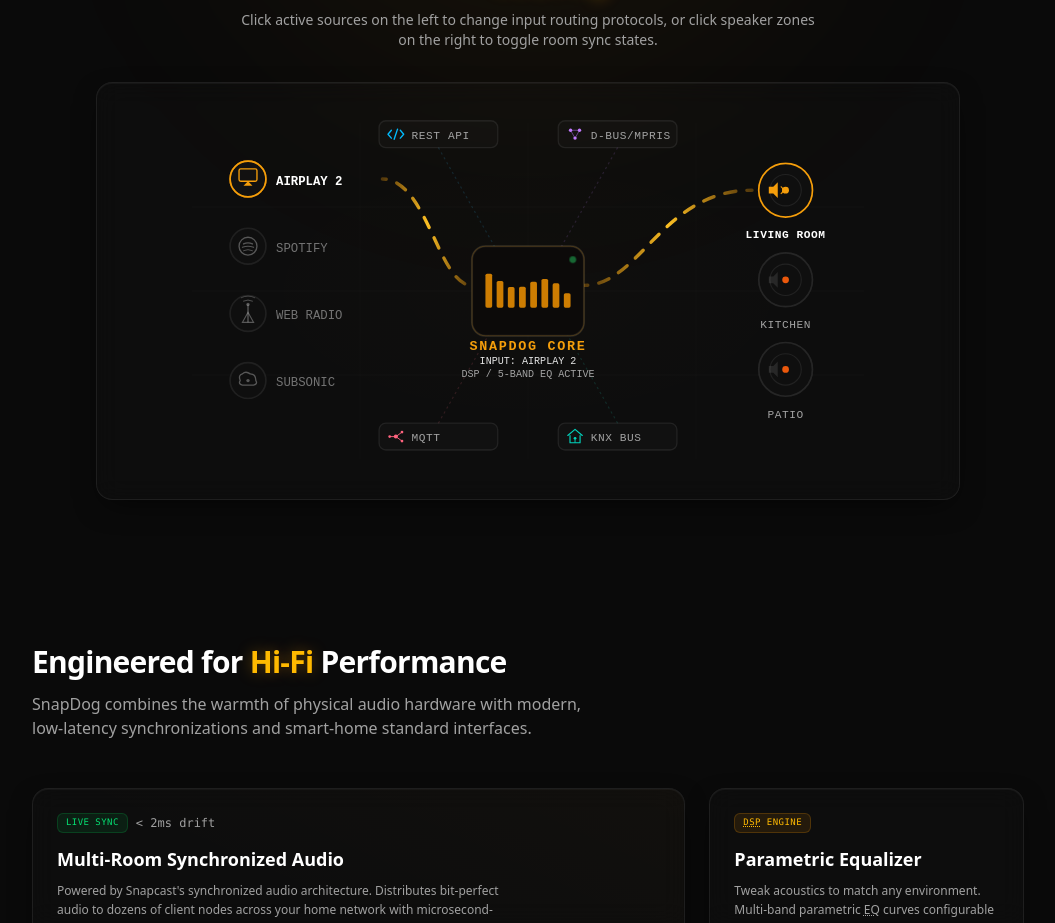
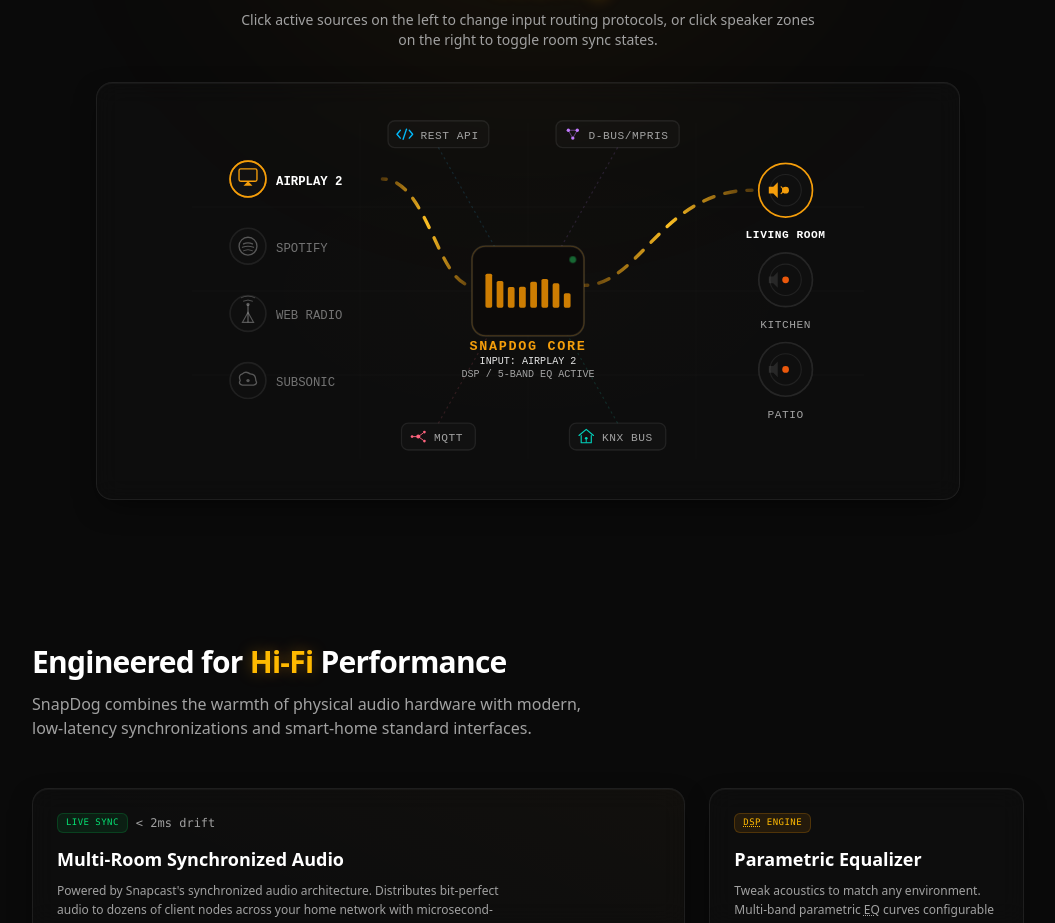
Before and after one commit to SnapDogRocks/snapdog-web, an Astro site: page / in a window 1280 px wide. Shown: the part 1020-1943 px from the top of the page, without its empty margins (112-1167 px from the left). Built offline with nearby package versions, Linux system fonts and the light colour scheme; Astro itself is replaced by a stand-in of ours; no server answers.

Commit message:
style: fit integration badge widths individually to content length while maintaining center wire alignments

```diff
--- a/src/components/RoutingVisualizer.astro
+++ b/src/components/RoutingVisualizer.astro
@@ -236,21 +236,21 @@
         <!-- Integrations (Sleek Glassmorphic Badges) -->
         <!-- REST API -->
         <g id="node-integration-api" class="transform hover:scale-105 transition-transform duration-300">
-          <rect x="167" y="-2" width="106" height="24" rx="6" ry="6" fill="rgba(255,255,255,0.02)" stroke="rgba(255,255,255,0.08)" stroke-width="1.2" class="shadow-glow-card"></rect>
+          <rect x="175" y="-2" width="90" height="24" rx="6" ry="6" fill="rgba(255,255,255,0.02)" stroke="rgba(255,255,255,0.08)" stroke-width="1.2" class="shadow-glow-card"></rect>
           <!-- REST API Icon (Code Brackets) -->
-          <g transform="translate(182, 10)" class="text-sky-400">
+          <g transform="translate(190, 10)" class="text-sky-400">
             <path d="M -4,-3.5 L -7,0 L -4,3.5" fill="none" stroke="currentColor" stroke-width="1.2" stroke-linecap="round" stroke-linejoin="round"></path>
             <path d="M 4,-3.5 L 7,0 L 4,3.5" fill="none" stroke="currentColor" stroke-width="1.2" stroke-linecap="round" stroke-linejoin="round"></path>
             <line x1="-1.5" y1="4.5" x2="1.5" y2="-4.5" stroke="currentColor" stroke-width="1.2" stroke-linecap="round"></line>
           </g>
-          <text x="196" y="14" fill="#a3a3a3" font-family="monospace" font-size="10" text-anchor="start" letter-spacing="0.5">REST API</text>
+          <text x="204" y="14" fill="#a3a3a3" font-family="monospace" font-size="10" text-anchor="start" letter-spacing="0.5">REST API</text>
         </g>
 
         <!-- D-Bus -->
         <g id="node-integration-dbus" class="transform hover:scale-105 transition-transform duration-300">
-          <rect x="327" y="-2" width="106" height="24" rx="6" ry="6" fill="rgba(255,255,255,0.02)" stroke="rgba(255,255,255,0.08)" stroke-width="1.2" class="shadow-glow-card"></rect>
+          <rect x="325" y="-2" width="110" height="24" rx="6" ry="6" fill="rgba(255,255,255,0.02)" stroke="rgba(255,255,255,0.08)" stroke-width="1.2" class="shadow-glow-card"></rect>
           <!-- D-Bus Icon (IPC Nodes) -->
-          <g transform="translate(342, 10)" class="text-purple-400">
+          <g transform="translate(340, 10)" class="text-purple-400">
             <circle cx="-4" cy="-3.5" r="1.5" fill="currentColor"></circle>
             <circle cx="4" cy="-3.5" r="1.5" fill="currentColor"></circle>
             <circle cx="0" cy="3.5" r="1.5" fill="currentColor"></circle>
@@ -258,14 +258,14 @@
             <line x1="4" y1="-3.5" x2="0" y2="3.5" stroke="currentColor" stroke-width="0.8" stroke-opacity="0.5"></line>
             <line x1="-4" y1="-3.5" x2="4" y2="-3.5" stroke="currentColor" stroke-width="0.8" stroke-opacity="0.5"></line>
           </g>
-          <text x="356" y="14" fill="#a3a3a3" font-family="monospace" font-size="10" text-anchor="start" letter-spacing="0.5">D-BUS/MPRIS</text>
+          <text x="354" y="14" fill="#a3a3a3" font-family="monospace" font-size="10" text-anchor="start" letter-spacing="0.5">D-BUS/MPRIS</text>
         </g>
 
         <!-- MQTT -->
         <g id="node-integration-mqtt" class="transform hover:scale-105 transition-transform duration-300">
-          <rect x="167" y="268" width="106" height="24" rx="6" ry="6" fill="rgba(255,255,255,0.02)" stroke="rgba(255,255,255,0.08)" stroke-width="1.2" class="shadow-glow-card"></rect>
+          <rect x="187" y="268" width="66" height="24" rx="6" ry="6" fill="rgba(255,255,255,0.02)" stroke="rgba(255,255,255,0.08)" stroke-width="1.2" class="shadow-glow-card"></rect>
           <!-- MQTT Icon (Pub-Sub Hub) -->
-          <g transform="translate(182, 280)" class="text-rose-400">
+          <g transform="translate(202, 280)" class="text-rose-400">
             <circle cx="0" cy="0" r="1.8" fill="currentColor"></circle>
             <circle cx="5.5" cy="4" r="1.2" fill="currentColor"></circle>
             <circle cx="5.5" cy="-4" r="1.2" fill="currentColor"></circle>
@@ -274,20 +274,20 @@
             <path d="M 1.3,0.9 L 4.3,3.1" fill="none" stroke="currentColor" stroke-width="0.8" stroke-linecap="round"></path>
             <path d="M 1.3,-0.9 L 4.3,-3.1" fill="none" stroke="currentColor" stroke-width="0.8" stroke-linecap="round"></path>
           </g>
-          <text x="196" y="284" fill="#a3a3a3" font-family="monospace" font-size="10" text-anchor="start" letter-spacing="0.5">MQTT</text>
+          <text x="216" y="284" fill="#a3a3a3" font-family="monospace" font-size="10" text-anchor="start" letter-spacing="0.5">MQTT</text>
         </g>
 
         <!-- KNX -->
         <g id="node-integration-knx" class="transform hover:scale-105 transition-transform duration-300">
-          <rect x="327" y="268" width="106" height="24" rx="6" ry="6" fill="rgba(255,255,255,0.02)" stroke="rgba(255,255,255,0.08)" stroke-width="1.2" class="shadow-glow-card"></rect>
+          <rect x="337" y="268" width="86" height="24" rx="6" ry="6" fill="rgba(255,255,255,0.02)" stroke="rgba(255,255,255,0.08)" stroke-width="1.2" class="shadow-glow-card"></rect>
           <!-- KNX Icon (Smart House) -->
-          <g transform="translate(342, 280)" class="text-teal-400">
+          <g transform="translate(352, 280)" class="text-teal-400">
             <path d="M -6.5,-1 L 0,-6.5 L 6.5,-1" fill="none" stroke="currentColor" stroke-width="1" stroke-linecap="round" stroke-linejoin="round"></path>
             <path d="M -4.5,-1 L -4.5,5.5 L 4.5,5.5 L 4.5,-1" fill="none" stroke="currentColor" stroke-width="1" stroke-linecap="round" stroke-linejoin="round"></path>
             <circle cx="0" cy="1.5" r="1.2" fill="currentColor"></circle>
             <line x1="0" y1="1.5" x2="0" y2="5.5" stroke="currentColor" stroke-width="0.8"></line>
           </g>
-          <text x="356" y="284" fill="#a3a3a3" font-family="monospace" font-size="10" text-anchor="start" letter-spacing="0.5">KNX BUS</text>
+          <text x="366" y="284" fill="#a3a3a3" font-family="monospace" font-size="10" text-anchor="start" letter-spacing="0.5">KNX BUS</text>
         </g>
 
         <!-- SnapDog Server Node -->
```
